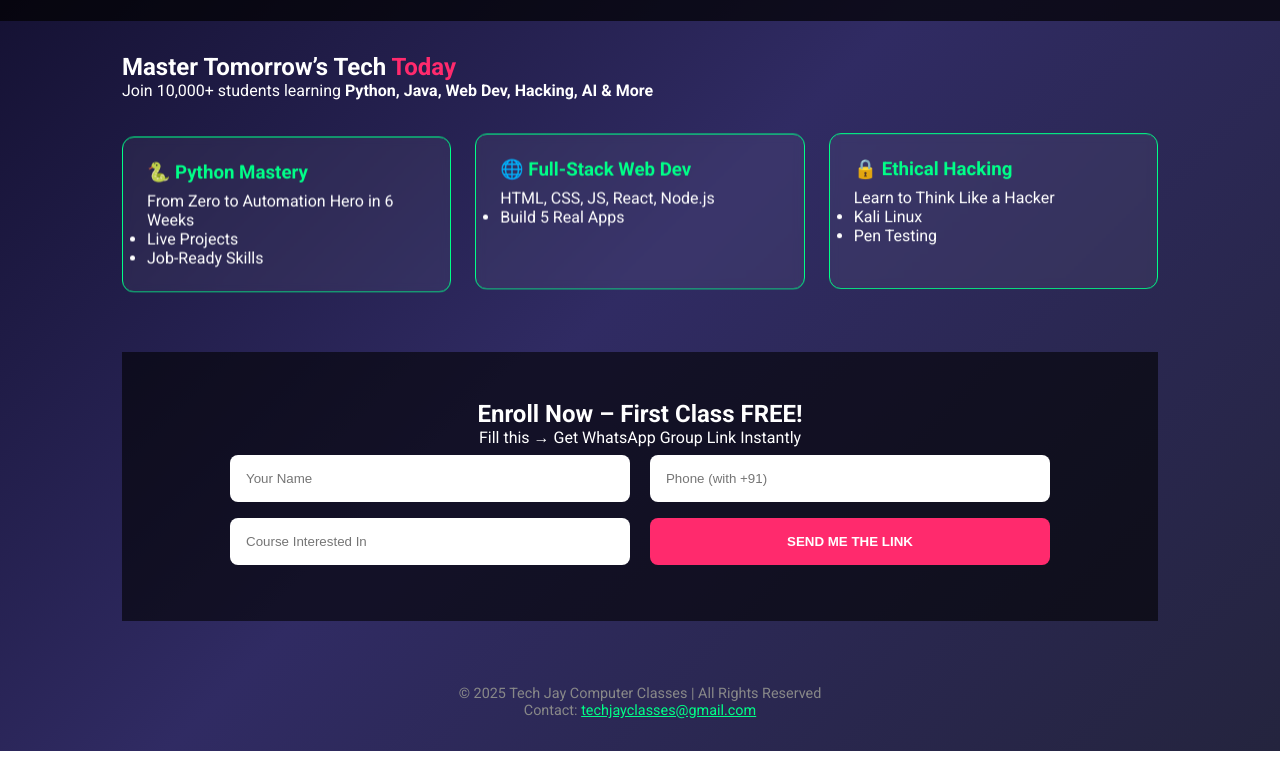
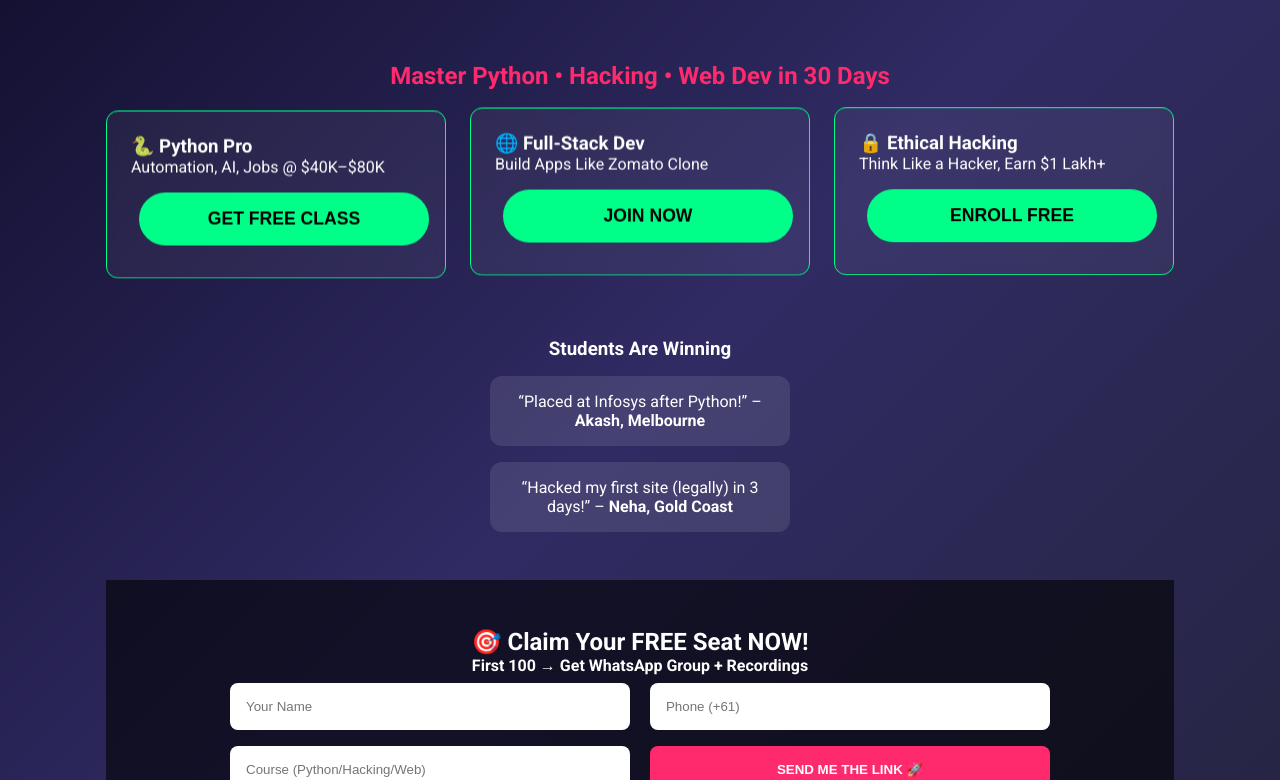
Before and after one commit to LionKing009/techjay-classes, a plain HTML site: page index.html in a window 1280 px wide. Shown: the part 197-977 px from the top of the page. Before the commit the page ends 948 px from the top, so only its background shows below. Drawn offline with Linux system fonts and the light colour scheme.

Commit message:
Update index.html

```diff
--- a/index.html
+++ b/index.html
@@ -3,164 +3,108 @@
 <head>
   <meta charset="UTF-8" />
   <meta name="viewport" content="width=device-width, initial-scale=1.0"/>
-  <title>Tech Jay Computer Classes | Learn. Code. Conquer.</title>
-  <meta name="description" content="Master Coding, Web Design, Python, Java, Ethical Hacking & More. Live Online Classes by Tech Jay. Enroll Now!">
+  <title>Tech Jay Computer Classes | FREE Class in 1 Hour!</title>
+  <meta name="description" content="FREE Python, Hacking, Web Dev Classes! First 100 Students Get Lifetime Access. Join NOW!">
   <link href="https://fonts.googleapis.com/css2?family=Orbitron:wght@700&family=Roboto:wght@400;700&display=swap" rel="stylesheet">
   <style>
-    :root {
-      --primary: #00ff88;
-      --dark: #0a0a0a;
-      --accent: #ff2a6d;
-    }
+    :root { --p: #00ff88; --d: #0a0a0a; --a: #ff2a6d; }
     * { margin:0; padding:0; box-sizing:border-box; }
     body {
       font-family: 'Roboto', sans-serif;
       background: linear-gradient(135deg, #0f0c29, #302b63, #24243e);
       color: #fff;
       overflow-x: hidden;
+      animation: fadeIn 1s;
     }
-    .glitch {
-      font-family: 'Orbitron', monospace;
-      font-size: 3.5rem;
-      color: var(--primary);
-      text-shadow: 0 0 10px var(--primary);
-      animation: glitch 2s infinite;
+    @keyframes fadeIn { from {opacity:0} to {opacity:1} }
+    .urgent {
+      background: #ff0066; color: white; text-align:center; padding:1rem;
+      font-weight:bold; font-size:1.1rem; animation: pulse 1.5s infinite;
     }
-    @keyframes glitch {
-      0%,100% { text-shadow: 0 0 10px var(--primary); }
-      50% { text-shadow: 2px 2px 0 #ff2a6d, -2px -2px 0 #00ffff; }
+    @keyframes pulse { 0%,100% {transform:scale(1)} 50% {transform:scale(1.02)} }
+    .glitch { font-family: 'Orbitron', monospace; font-size: 3.5rem; color: var(--p); text-shadow: 0 0 10px var(--p); animation: glitch 2s infinite; }
+    @keyframes glitch { 0%,100% { text-shadow: 0 0 10px var(--p); } 50% { text-shadow: 2px 2px 0 #ff2a6d, -2px -2px 0 #00ffff; } }
+    header { text-align: center; padding: 3rem 1rem; }
+    .container { max-width: 1100px; margin: auto; padding: 1rem; }
+    .courses { display: grid; grid-template-columns: repeat(auto-fit, minmax(280px, 1fr)); gap: 1.5rem; margin: 2rem 0; }
+    .card {
+      background: rgba(255,255,255,0.05); border: 1px solid var(--p); border-radius: 12px; padding: 1.5rem;
+      transition: 0.3s; backdrop-filter: blur(5px);
     }
-    header {
-      text-align: center;
-      padding: 4rem 1rem;
-      background: rgba(0,0,0,0.7);
+    .card:hover { transform: translateY(-10px); box-shadow: 0 0 20px rgba(0,255,136,0.4); }
+    .enroll-btn {
+      background: var(--p); color: #000; border: none; padding: 1rem 2rem; font-weight: bold;
+      border-radius: 50px; cursor: pointer; font-size: 1.1rem; transition: 0.3s; width:100%; margin-top:1rem;
     }
-    .logo { font-size: 2.5rem; margin-bottom: 1rem; }
-    .tagline { font-size: 1.3rem; color: #00ff88; }
-    .container { max-width: 1100px; margin: auto; padding: 2rem; }
-    .courses {
-      display: grid;
-      grid-template-columns: repeat(auto-fit, minmax(280px, 1fr));
-      gap: 1.5rem;
-      margin: 3rem 0;
+    .enroll-btn:hover { background: var(--a); color: white; }
+    .form-section { background: rgba(0,0,0,0.6); padding: 3rem 1rem; text-align: center; }
+    input, button {
+      padding: 1rem; margin: 0.5rem; width: 90%; max-width: 400px; border: none; border-radius: 8px;
     }
-    .card {
-      background: rgba(255,255,255,0.05);
-      border: 1px solid var(--primary);
-      border-radius: 12px;
-      padding: 1.5rem;
-      transition: all 0.3s;
-      backdrop-filter: blur(5px);
-    }
-    .card:hover {
-      transform: translateY(-10px);
-      box-shadow: 0 0 20px rgba(0, 255, 136, 0.4);
-    }
-    .card h3 { color: var(--primary); margin-bottom: 0.5rem; }
-    .enroll-btn {
-      background: var(--primary);
-      color: #000;
-      border: none;
-      padding: 1rem 2rem;
-      font-weight: bold;
-      border-radius: 50px;
-      cursor: pointer;
-      font-size: 1.1rem;
-      transition: 0.3s;
-    }
-    .enroll-btn:hover {
-      background: var(--accent);
-      color: white;
-    }
-    .form-section {
-      background: rgba(0,0,0,0.6);
-      padding: 3rem 1rem;
-      text-align: center;
-    }
-    input, button {
-      padding: 1rem;
-      margin: 0.5rem;
-      width: 90%;
-      max-width: 400px;
-      border: none;
-      border-radius: 8px;
-    }
-    button { background: var(--accent); color: white; font-weight: bold; }
-    footer {
-      text-align: center;
-      padding: 2rem;
-      font-size: 0.9rem;
-      color: #888;
-    }
-    .floating {
-      animation: float 3s infinite ease-in-out;
-    }
-    @keyframes float {
-      0%, 100% { transform: translateY(0); }
-      50% { transform: translateY(-15px); }
-    }
-    @media (max-width: 768px) {
-      .glitch { font-size: 2.5rem; }
-    }
+    button { background: var(--a); color: white; font-weight: bold; }
+    .testimonials { margin: 3rem 0; text-align:center; }
+    .testi { background:rgba(255,255,255,0.1); padding:1rem; border-radius:12px; max-width:300px; margin:1rem auto; }
+    footer { text-align: center; padding: 2rem; font-size: 0.9rem; color: #888; }
+    .floating { animation: float 3s infinite ease-in-out; }
+    @keyframes float { 0%,100% { transform: translateY(0); } 50% { transform: translateY(-15px); } }
+    @media (max-width: 768px) { .glitch { font-size: 2.5rem; } }
   </style>
 </head>
 <body>
 
+  <div class="urgent">
+    🚨 LIVE NOW: FREE CLASS IN 1 HOUR! FIRST 100 GET $200 COURSE FREE! 🚨
+  </div>
+
   <header>
     <div class="logo glitch">TECH JAY</div>
-    <p class="tagline">Computer Classes • Live • Online • Result-Driven</p>
+    <p style="color:var(--p); font-size:1.3rem;">Live Online Classes • 10,000+ Students • Job-Ready Skills</p>
   </header>
 
   <div class="container">
-    <section class="hero">
-      <h2>Master Tomorrow’s Tech <span style="color:var(--accent)">Today</span></h2>
-      <p>Join 10,000+ students learning <strong>Python, Java, Web Dev, Hacking, AI & More</strong></p>
-    </section>
+    <h2 style="text-align:center; color:var(--a);">Master <strong>Python • Hacking • Web Dev</strong> in 30 Days</h2>
 
     <div class="courses">
       <div class="card floating">
-        <h3>🐍 Python Mastery</h3>
-        <p>From Zero to Automation Hero in 6 Weeks</p>
-        <ul><li>Live Projects</li><li>Job-Ready Skills</li></ul>
+        <h3>🐍 Python Pro</h3>
+        <p>Automation, AI, Jobs @ $40K–$80K</p>
+        <button class="enroll-btn" onclick="document.getElementById('form').scrollIntoView()">GET FREE CLASS</button>
       </div>
       <div class="card floating" style="animation-delay:0.3s">
-        <h3>🌐 Full-Stack Web Dev</h3>
-        <p>HTML, CSS, JS, React, Node.js</p>
-        <ul><li>Build 5 Real Apps</li></ul>
+        <h3>🌐 Full-Stack Dev</h3>
+        <p>Build Apps Like Zomato Clone</p>
+        <button class="enroll-btn" onclick="document.getElementById('form').scrollIntoView()">JOIN NOW</button>
       </div>
       <div class="card floating" style="animation-delay:0.6s">
         <h3>🔒 Ethical Hacking</h3>
-        <p>Learn to Think Like a Hacker</p>
-        <ul><li>Kali Linux</li><li>Pen Testing</li></ul>
+        <p>Think Like a Hacker, Earn $1 Lakh+</p>
+        <button class="enroll-btn" onclick="document.getElementById('form').scrollIntoView()">ENROLL FREE</button>
       </div>
     </div>
 
-    <div class="form-section">
-      <h2>Enroll Now – First Class FREE!</h2>
-      <p>Fill this → Get WhatsApp Group Link Instantly</p>
-      <form onsubmit="event.preventDefault(); alert('Enrolled! Check WhatsApp.');">
+    <div class="testimonials">
+      <h3>Students Are Winning</h3>
+      <div class="testi">“Placed at Infosys after Python!” – <strong>Akash, Melbourne</strong></div>
+      <div class="testi">“Hacked my first site (legally) in 3 days!” – <strong>Neha, Gold Coast</strong></div>
+    </div>
+
+    <div class="form-section" id="form">
+      <h2>🎯 Claim Your FREE Seat NOW!</h2>
+      <p><strong>First 100 → Get WhatsApp Group + Recordings</strong></p>
+      <form action="https://chat.whatsapp.com/YOUR_GROUP_LINK" target="_blank">
         <input type="text" placeholder="Your Name" required />
-        <input type="tel" placeholder="Phone (with +91)" required />
-        <input type="text" placeholder="Course Interested In" required />
-        <button type="submit">SEND ME THE LINK</button>
+        <input type="tel" placeholder="Phone (+61)" required />
+        <input type="text" placeholder="Course (Python/Hacking/Web)" required />
+        <button type="submit">SEND ME THE LINK 🚀</button>
       </form>
+      <p style="font-size:0.9rem; margin-top:1rem;">We respect your privacy. No spam.</p>
     </div>
   </div>
 
   <footer>
-    <p>© 2025 Tech Jay Computer Classes | All Rights Reserved</p>
-    <p>Contact: <a href="mailto:techjayclasses@gmail.com" style="color:var(--primary)">techjayclasses@gmail.com</a></p>
+    <p>© 2025 Tech Jay Computer Classes</p>
+    <p>Email: <a href="mailto:techjayclasses@gmail.com" style="color:var(--p)">techjayclasses@gmail.com</a></p>
   </footer>
 
-  <script>
-    // Auto-scroll animation on load
-    window.onload = () => {
-      document.body.style.opacity = 0;
-      setTimeout(() => {
-        document.body.style.transition = "opacity 1s";
-        document.body.style.opacity = 1;
-      }, 100);
-    };
-  </script>
 </body>
 </html>
```
